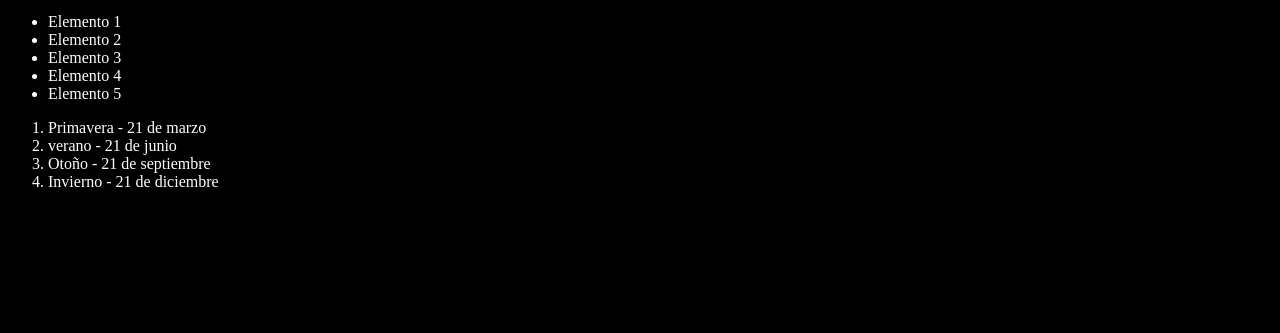
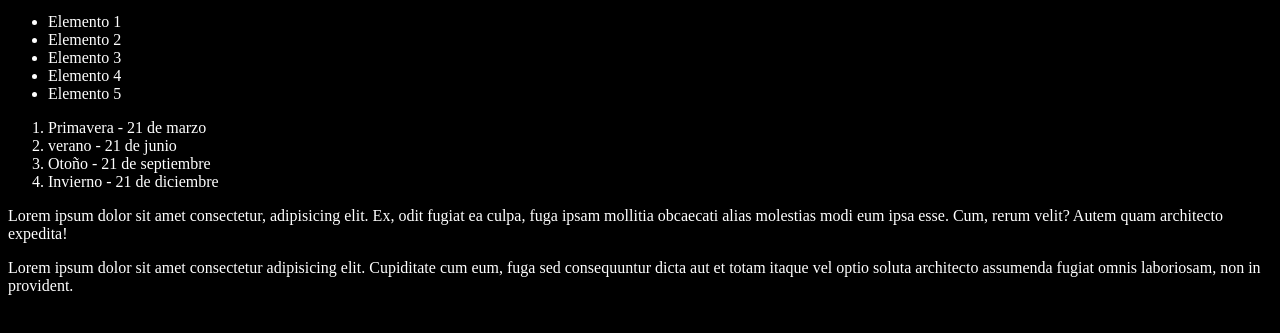
Before and after one commit to fernando95quintero/curso-git, a plain HTML site: page index.html in a window 1280 px wide. Shown: the part 101-434 px from the top of the page. Drawn offline with Linux system fonts and the light colour scheme.

Commit message:
Agregando 2 párrafos

```diff
--- a/index.html
+++ b/index.html
@@ -28,6 +28,12 @@
     <li>Invierno - 21 de diciembre</li>
   </ol>
 
+  <p>Lorem ipsum dolor sit amet consectetur, adipisicing elit. Ex, odit fugiat ea culpa, fuga ipsam mollitia obcaecati
+    alias molestias modi eum ipsa esse. Cum, rerum velit? Autem quam architecto expedita!</p>
+
+  <p>Lorem ipsum dolor sit amet consectetur adipisicing elit. Cupiditate cum eum, fuga sed consequuntur dicta aut et
+    totam itaque vel optio soluta architecto assumenda fugiat omnis laboriosam, non in provident.</p>
+
   <script src="index.js"></script>
 
 </body>
```
